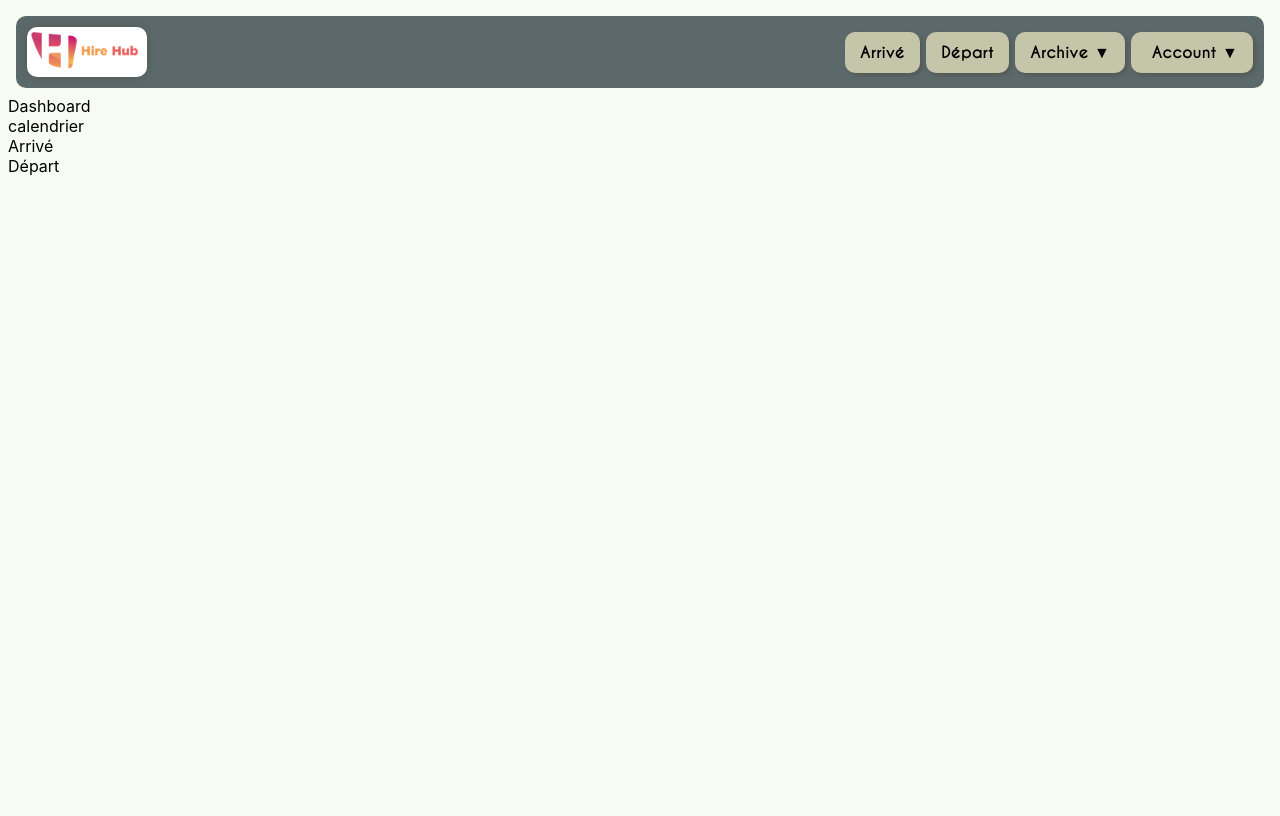
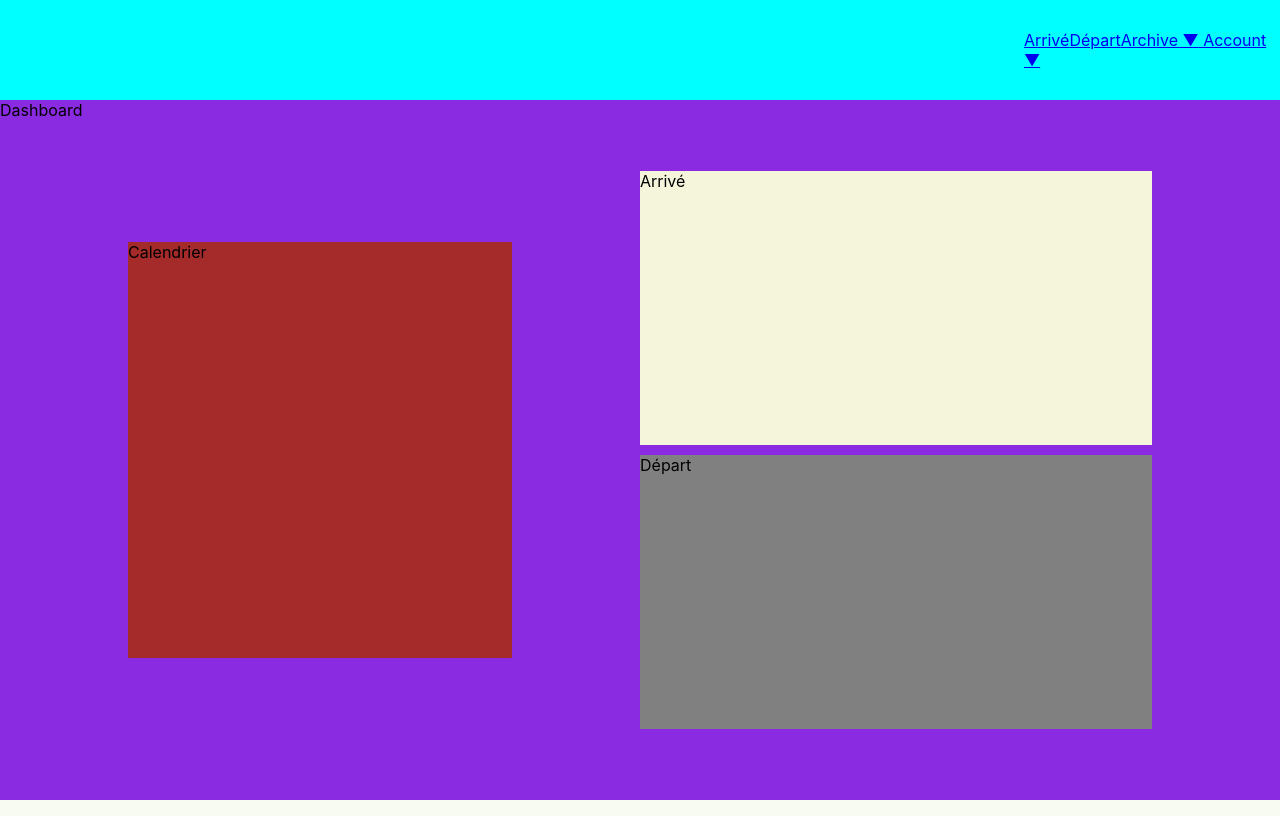
Before and after one commit to Razano26/HireHub, a React (Create React App) app in the folder hirehub_front/: page / in a window 1280 px wide. Built offline with nearby package versions, Linux system fonts and the light colour scheme.

Commit message:
Start change display to grid

```diff
--- a/hirehub_front/src/Components/header.jsx
+++ b/hirehub_front/src/Components/header.jsx
@@ -7,9 +7,11 @@ function Header(){
     return(
         <div className='Header'>
 
-                <Link to='/'>
-                    <img src={Logo} className='Logo' alt="Logo avec nom"/>
-                </Link>
+            <Link to='/' className='logo'>
+                {/* <img src={Logo} className='Logo' alt="Logo avec nom"/> */}
+            </Link>
+
+            <div></div>
 
             <nav className='nav_btn'>
                 <Link className='Btn' to="/Arrival">Arrivé</Link>
--- a/hirehub_front/src/Pages/Arrival.jsx
+++ b/hirehub_front/src/Pages/Arrival.jsx
@@ -1,4 +1,4 @@
-import '../Styles/Arrival.css'
+//import '../Styles/Arrival.css'
 
 function Arrival(){
     return(
--- a/hirehub_front/src/Pages/Dashboard.jsx
+++ b/hirehub_front/src/Pages/Dashboard.jsx
@@ -2,20 +2,20 @@ import '../Styles/Dashboard.css'
 
 function Dashboard(){
     return(
-        <>
+        <div className='Dashboard'>
             <div>
                 Dashboard
             </div>
-            <div>
-                calendrier
+            <div className='Calendrier'>
+                Calendrier
             </div>
-            <div>
+            <div className='Arrival'>
                 Arrivé
             </div>
-            <div>
+            <div className='Departure'>
                 Départ
             </div>
-        </>
+        </div>
     )
 }
 export default Dashboard;
--- a/hirehub_front/src/Styles/Dashboard.css
+++ b/hirehub_front/src/Styles/Dashboard.css
@@ -0,0 +1,22 @@
+.Dashboard{
+    background-color: blueviolet;
+    display: grid;
+    grid-template-columns: repeat(10, 1fr);
+    grid-template-rows: repeat(10, 1fr);
+    grid-row-gap: 10px;
+}
+
+.Calendrier{
+    grid-area: 3 / 2 / 9 / 5;
+    background-color: brown;
+}
+
+.Arrival{
+    grid-area: 2 / 6 / 6 / 10;
+    background-color: beige;
+}
+
+.Departure{
+    grid-area: 6 / 6 / 10 / 10;
+    background-color: grey;
+}
--- a/hirehub_front/src/Styles/Header.css
+++ b/hirehub_front/src/Styles/Header.css
@@ -1,47 +1,16 @@
 @font-face {
     font-family: CaviarDreamsBold;
     src: url(../Assets/Fonts/CaviarDreams_Bold.ttf);
-  }
+}
 
 .Header{
-    margin: 0.5em;
-    border-radius: 10px;
-    background-color: #5B696B;
-    padding: 0.5em;
-    display: flex;
-    justify-content: space-between;
-    font-family: CaviarDreamsBold;
-    height: 7%;
+    background-color: aqua;
+    display: grid;
+    grid-template-columns: 1fr 7fr 2fr;
+    grid-template-rows: 1fr;
+    align-items: center;
 }
 
-.Header .Logo{
-    max-width: 92%;
-    max-height: 92%;
-    margin: .2em;
-    border-radius:10px 10px;
-    filter: drop-shadow(0 0 0.25rem #535953);
+.logo{
+    height: 100px;
 }
-
-.Header .Btn{
-    color: black;
-    text-decoration: none;
-    margin: .2em;
-    border-radius:10px 10px;
-    border: 0.1em;
-    box-shadow: 0.15rem 0.15rem 0.25rem #535953;
-    padding: 10px 15px;
-    background-color: #C5C5A9;
-    transition: 0.5s;
-}
-
-.Header .Btn:hover{
-    min-width: 80px;
-    background-color: #F8FBF1;
-    transition: 0.5s;
-}
-
-.nav_btn{
-    text-align: end;
-    margin-top: auto;
-    margin-bottom: auto;
-}
--- a/hirehub_front/src/Styles/Index.css
+++ b/hirehub_front/src/Styles/Index.css
@@ -3,13 +3,9 @@
   src: url(../Assets/Fonts/CaviarDreams.ttf);
 }
 
-html{
-  height: 100%;
-}
 
 body {
     background-color: #f8fbf1;
-    height: 100%;
     margin: 0;
     font-family: -apple-system, BlinkMacSystemFont, 'Segoe UI', 'Roboto', 'Oxygen',
       'Ubuntu', 'Cantarell', 'Fira Sans', 'Droid Sans', 'Helvetica Neue',
@@ -19,8 +15,14 @@ body {
   }
 
 #root{
-  height: 100%;
-  padding: 0.5em;
+}
+
+.grid{
+  display: grid;
+  grid-template-columns: 1fr;
+  grid-template-rows: 1fr 8fr;
+  height: 100vh;
+
 }
 
 code {
@@ -28,15 +30,6 @@ code {
     monospace;
 }
 
-.corps{
-  margin-top: 0.5em;
-  border-radius: 10px;
-  background-color: #5B696B;
-  padding: 0.5em;
-  display: flex;
-  font-family: CaviarDreamsBold;
-  height: 85%;
-}
 
 
 .test{
--- a/hirehub_front/src/index.jsx
+++ b/hirehub_front/src/index.jsx
@@ -12,16 +12,15 @@ const root = ReactDOM.createRoot(document.getElementById('root'));
 root.render(
   <React.StrictMode>
     <Router>
+      <div className='grid'>
           <Header/>
-      {/* <div className='corps'> */}
           <Routes>
             <Route path="/" element={<Dashboard />} />
             <Route path="/Arrival" element={<Arrival />} />
             <Route path="/Deppart" element={<Deppart />} />
             <Route path="*" element={<Error />} />
           </Routes>
-      {/* </div> */}
-
+      </div>
     </Router>
   </React.StrictMode>
 );
```
Lines whose indentation alone changed are shown as unchanged.
